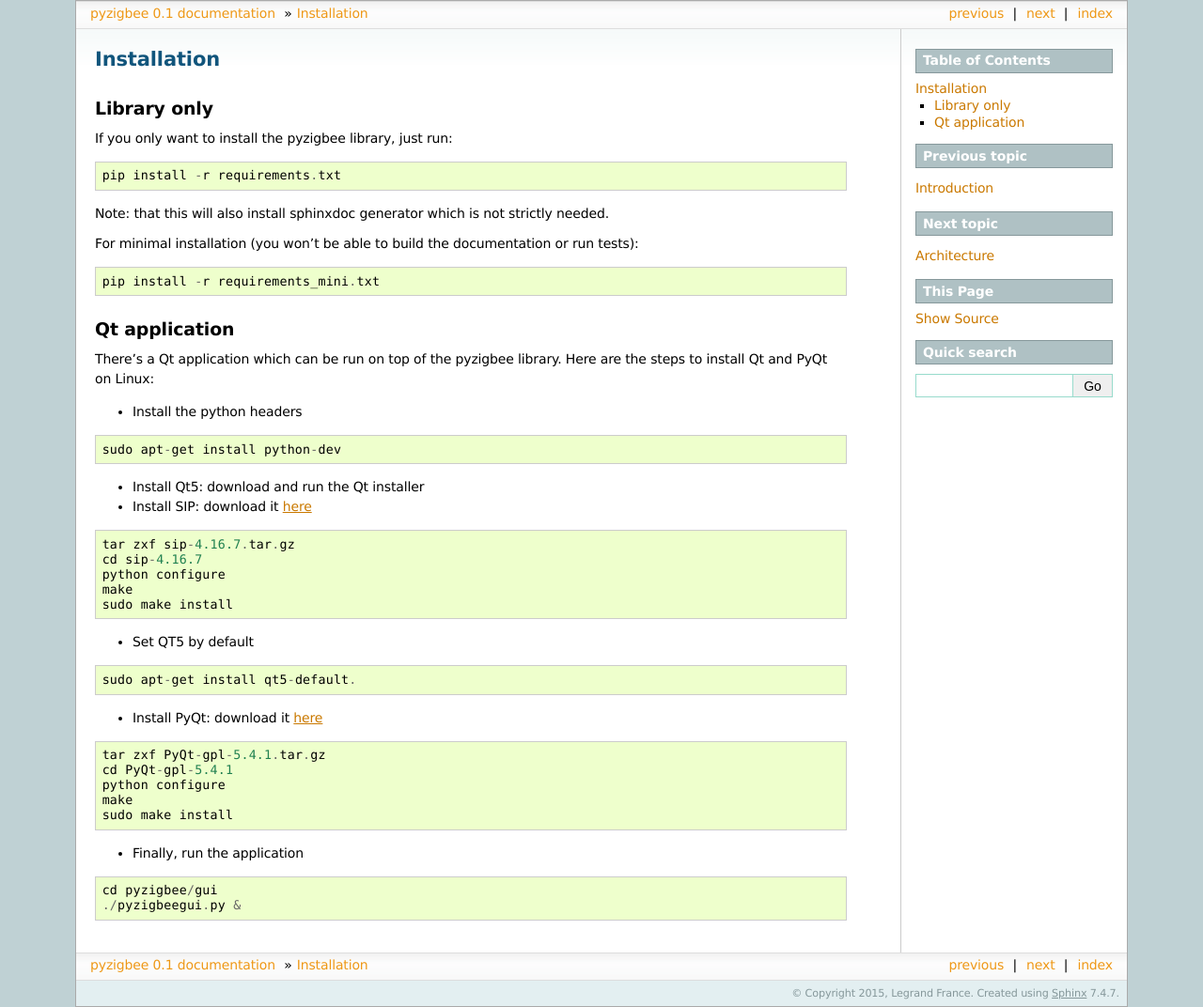
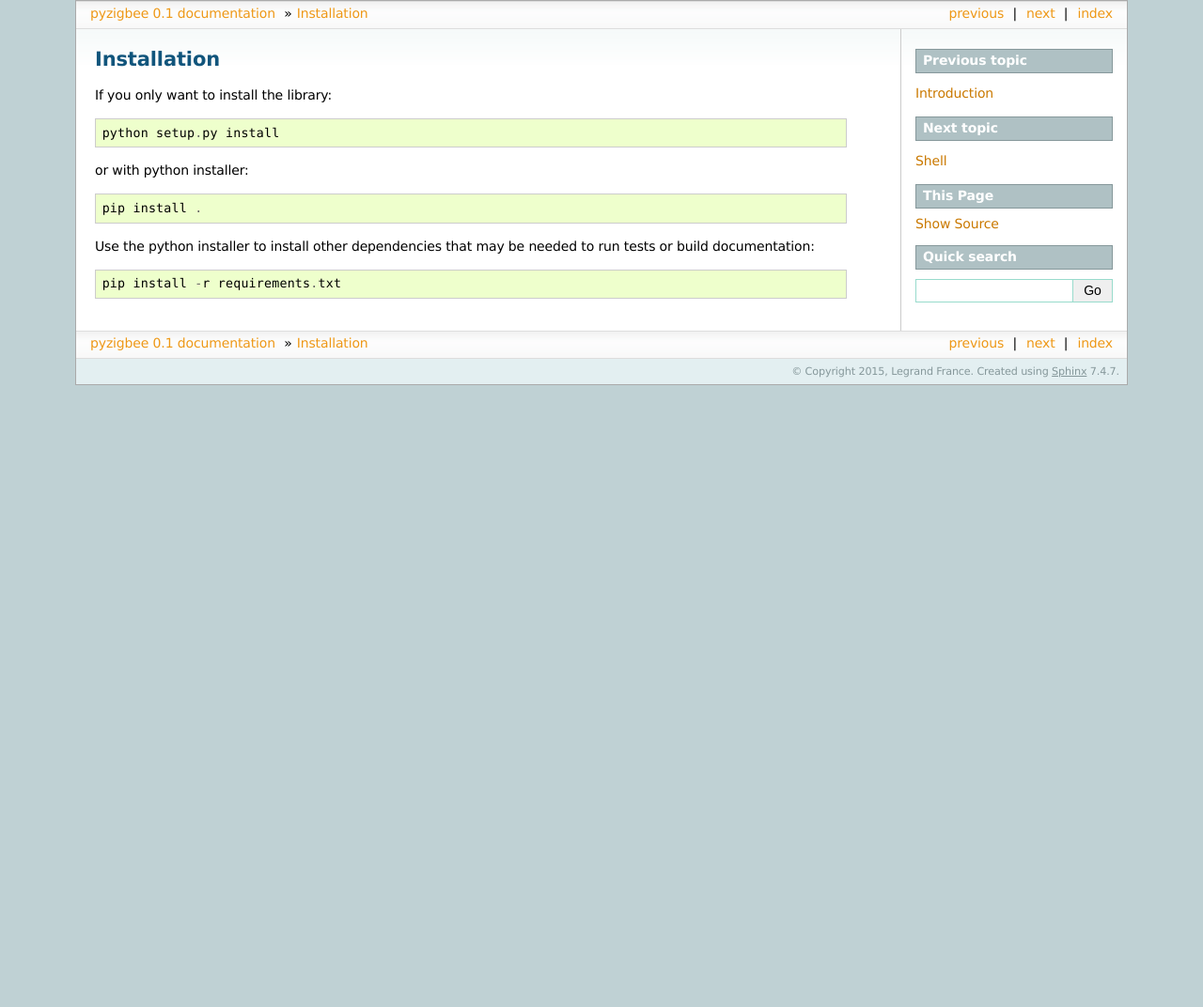
Before and after one commit to pierreroth64/pyzigbee, a Sphinx documentation site: the page built from docs/install.rst, in a window 1280 px wide. Shown: the whole page at 94% size. Built offline with Sphinx 7.4.7, drawn with Linux system fonts in a browser that asks for light colours; after the commit the page ends 900 px from its top, so only the background shows below that.

Commit message:
Update documentation
Add a shell section
Update installation instructions

```diff
--- a/docs/index.rst
+++ b/docs/index.rst
@@ -15,6 +15,7 @@ Contents:
 
    intro
    install
+   shell
    arch
 
 
--- a/docs/install.rst
+++ b/docs/install.rst
@@ -1,66 +1,20 @@
 Installation
 ============
 
-Library only
-------------
+If you only want to install the library:
 
-If you only want to install the pyzigbee library, just run:
+::
+
+    python setup.py install
+
+or with python installer:
+
+::
+
+    pip install .
+
+Use the python installer to install other dependencies that may be needed to run tests or build documentation:
 
 ::
 
     pip install -r requirements.txt
-
-Note: that this will also install sphinxdoc generator which is not strictly needed.
-
-For minimal installation (you won't be able to build the documentation or run tests):
-
-::
-
-    pip install -r requirements_mini.txt
-
-
-Qt application
---------------
-
-There's a Qt application which can be run on top of the pyzigbee library.
-Here are the steps to install Qt and PyQt on Linux:
-
-
-* Install the python headers
-
-::
-
-    sudo apt-get install python-dev
-
-* Install Qt5: download and run the Qt installer
-* Install SIP: download it `here <http://www.riverbankcomputing.com/software/sip/download/>`_
-
-::
-
-  tar zxf sip-4.16.7.tar.gz
-  cd sip-4.16.7
-  python configure
-  make
-  sudo make install
-
-* Set QT5 by default
-::
-
-  sudo apt-get install qt5-default.
-
-* Install PyQt: download it `here <http://www.riverbankcomputing.com/software/pyqt/download5/>`_
-
-::
-
-  tar zxf PyQt-gpl-5.4.1.tar.gz
-  cd PyQt-gpl-5.4.1
-  python configure
-  make
-  sudo make install
-
-* Finally, run the application
-
-::
-
-  cd pyzigbee/gui
-  ./pyzigbeegui.py &
```
Also changed, not shown: README.md (+4 -0 lines), docs/shell.rst (added, +27 -0 lines).
